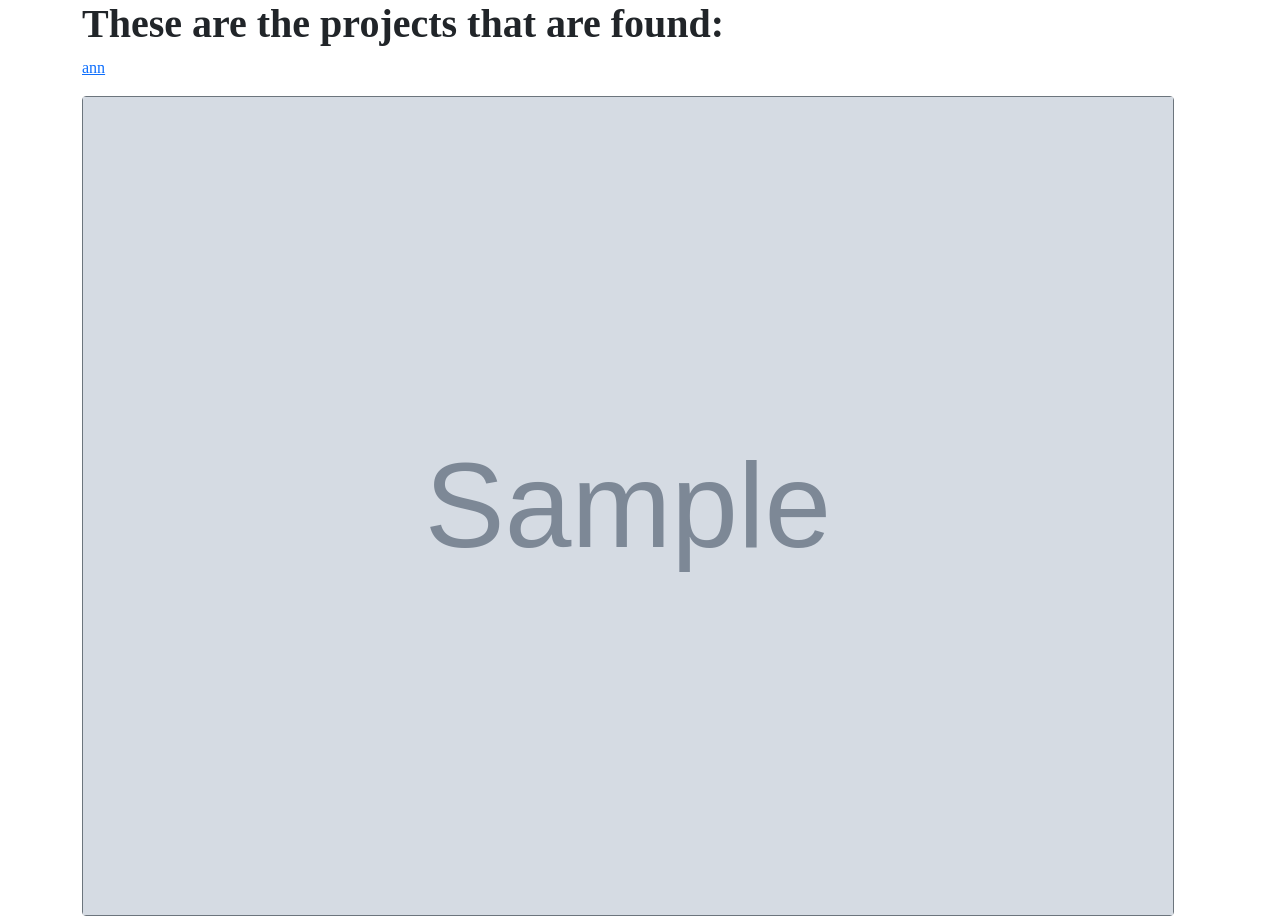
After one commit to annngure/-Awwards, a Django app: template account/templates/search.html in a window 1280 px wide. The commit adds this page. Run offline with Django 4.2, Linux system fonts and the light colour scheme; data comes from the database, SQL or seed files in the repository; tables that the repository leaves empty hold one stand-in row (values such as "Sample post"); the template is opened without the code that fills it: values that come from a table or form of the project are taken from there, most other values are stand-ins (such as "Sample title", 1, 10 or a date in 2020); grey boxes marked "Sample" are stand-in pictures; some libraries are stand-ins or nearby versions.

Commit message:
add a search file

```diff
--- /dev/null
+++ b/account/templates/search.html
@@ -0,0 +1,36 @@
+{%extends 'base.html'%}
+{%load bootstrap4%}
+{% block content %}
+
+
+<body>
+  <div class="container">
+    <div class="row">
+    <h1 style="font-family:'Times New Roman', Times, serif;"><strong> These are the projects that are found:</strong></h1>
+
+    {% for profile in profiles %}
+    <p style="font-family:'Times New Roman', Times, serif;"><a href="{% url 'individual_profile_page' profile.user.id %}"> {{profile.user.username}}</a></p>
+    {% endfor %}
+
+
+    <div class="row">
+      {% if projects %}
+      <div class="container">
+        <div class="card-columns">
+          {% for project in projects %}
+          <div class="card border-secondary">
+            <img src="{{project.project_image.url}}" data-target="#imageModal{{project.id}}" data-toggle="modal" alt="" class="img-fluid" id="eachimage"
+              size="100px200">
+          </div>
+          {% endfor %}
+        </div>
+      </div>
+
+      {% endif %}
+    </div>
+  </div>
+
+</body>
+
+
+{% endblock %}
```
Also changed, not shown: account/templates/index.html (+5 -5 lines).
